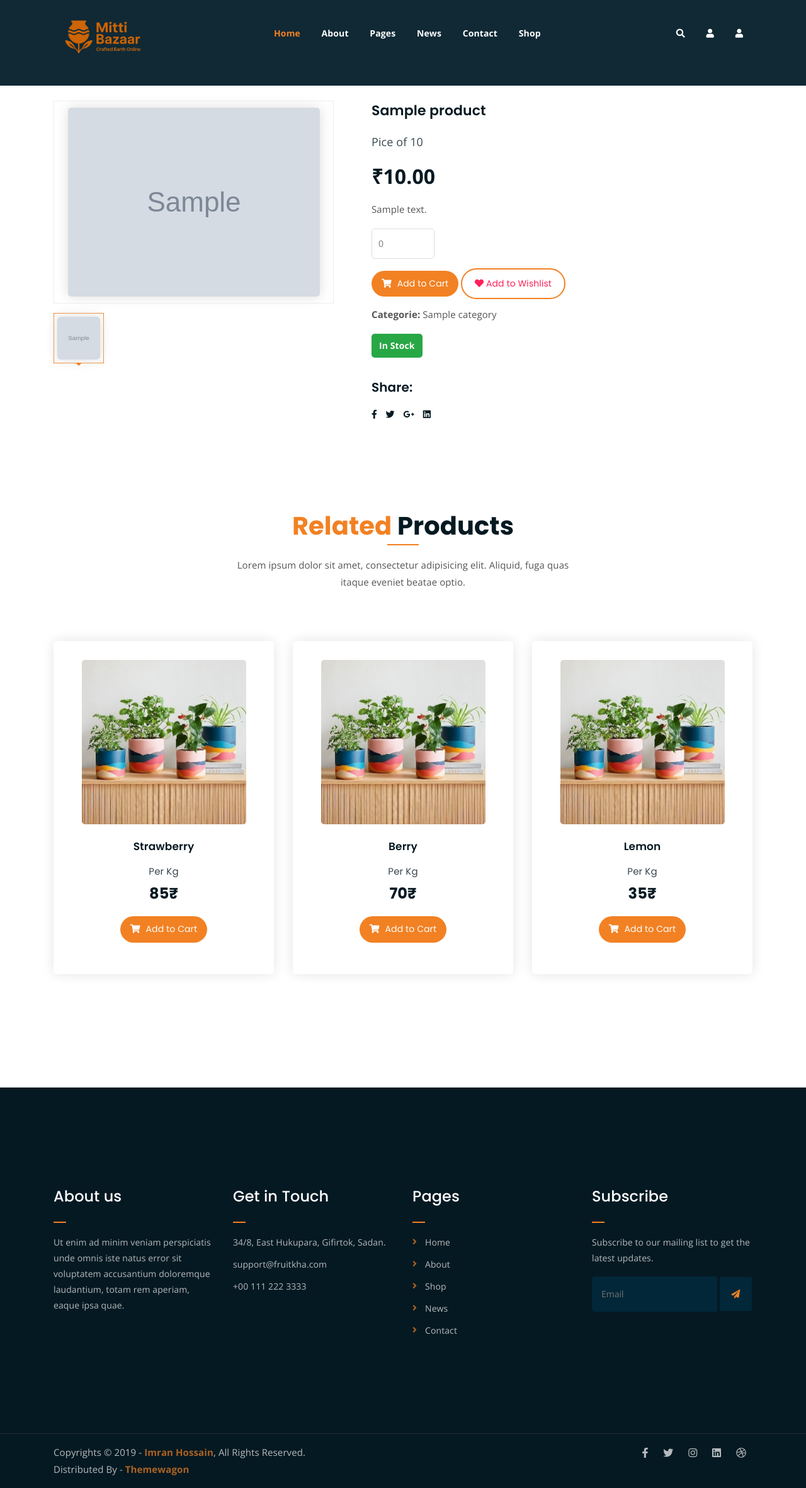
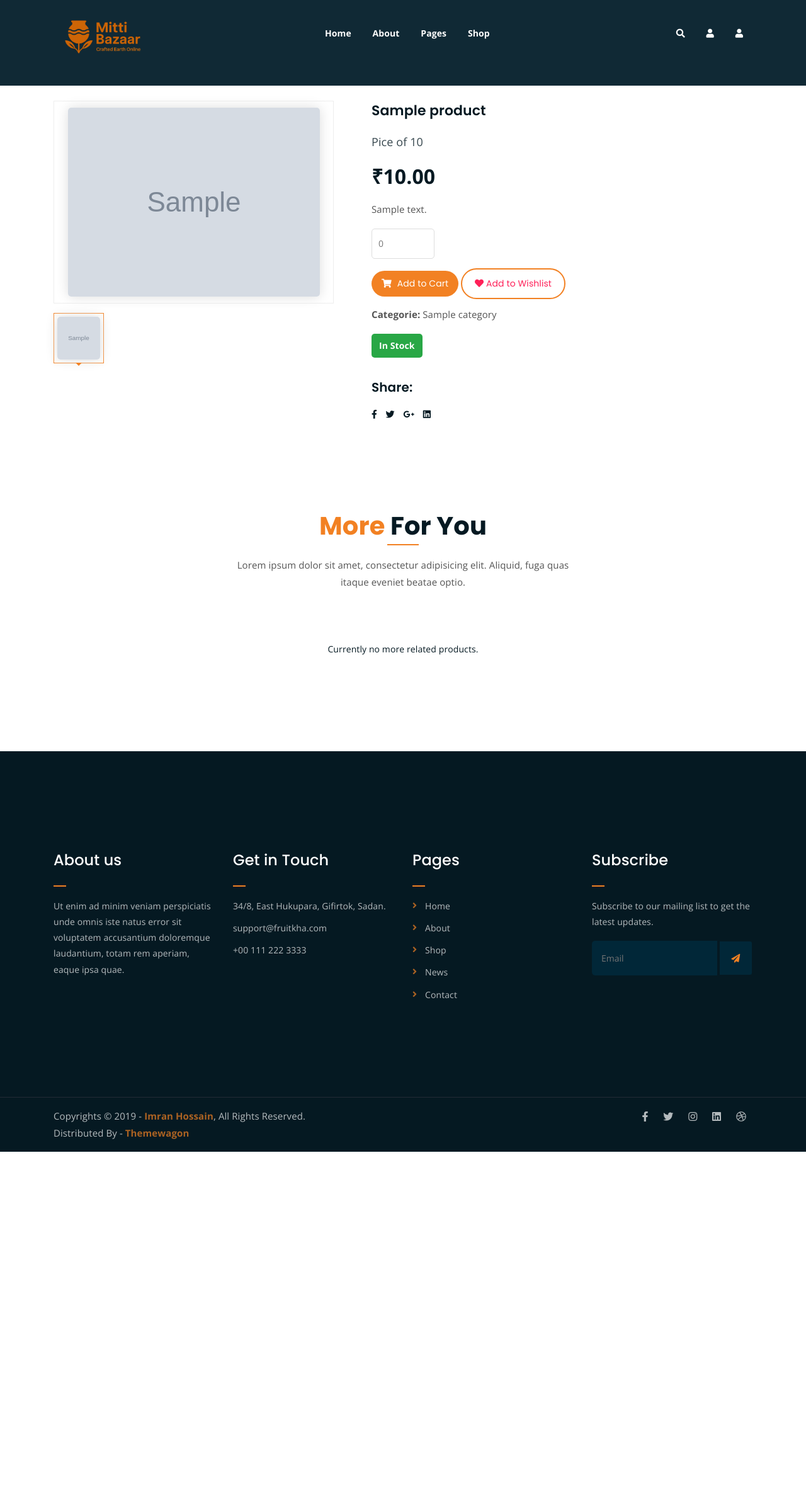
Before and after one commit to Debapriyo8145/E-Com-Web_Backend-Mitti_Bazaar-, a Django app: page /product_details/1/ in a window 1280 px wide. Shown: the whole page at 63% size. After the commit the page ends 1829 px from the top, so only its background shows below. Run offline with Django 4.2, Linux system fonts and the light colour scheme; tables that the repository leaves empty hold one stand-in row (values such as "Sample post"); grey boxes marked "Sample" are stand-in pictures; some libraries are stand-ins or nearby versions.

Commit message:
added dynamic related-product card at product details

```diff
--- a/myapp/templates/myapp/header.html
+++ b/myapp/templates/myapp/header.html
@@ -71,33 +71,32 @@
                         <!-- menu start -->
                         <nav class="main-menu">
                             <ul>
-                                <li class="current-list-item"><a href="{% url 'index' %}">Home</a>
+                                <li class="{% if request.resolver_match.url_name == 'index' %}current-list-item{% endif %}">
+                                   <a href="{% url 'index' %}">Home</a>
                                 </li>
-                                <li><a href="{% url 'about' %}">About</a></li>
+                                <li class="{% if request.resolver_match.url_name == 'about' %}current-list-item{% endif %}">
+                                    <a href="{% url 'about' %}">About</a>
+                                </li>
                                 <li><a href="#">Pages</a>
                                     <ul class="sub-menu">
-                                        <li><a href="404.html">404 page</a></li>
-                                        <li><a href="{% url 'about' %}">About</a></li>
-                                        <li><a href="{% url 'cart' %}">Cart</a></li>
-                                        <li><a href="checkout.html">Check Out</a></li>
                                         <li><a href="contact.html">Contact</a></li>
                                         <li><a href="news.html">News</a></li>
-                                        <li><a href="{% url 'shop' %}">Shop</a></li>
                                     </ul>
                                 </li>
-                                <li><a href="news.html">News</a>
+                                <!-- <li><a href="news.html">News</a>
                                     <ul class="sub-menu">
                                         <li><a href="news.html">News</a></li>
                                         <li><a href="single-news.html">Single News</a></li>
                                     </ul>
-                                </li>
-                                <li><a href="contact.html">Contact</a></li>
+                                </li> -->
+                                <!-- <li><a href="contact.html">Contact</a></li> -->
                                 <li><a href="{% url 'shop' %}">Shop</a>
                                     <ul class="sub-menu">
-                                        <li><a href="{% url 'shop' %}">Shop</a></li>
-                                        <li><a href="checkout.html">Check Out</a></li>
-                                        <li><a href="single-product.html">Single Product</a></li>
-                                        <li><a href="{% url 'cart' %}">Cart</a></li>
+                                        <li><a href="#">Handmade</a></li>
+                                        <li><a href="#">Traditional Items</a></li>
+                                        <li><a href="#">Home Decor</a></li>
+                                        <li><a href="#">Planters & Pots</a></li>
+                                        <li><a href="#">Teracota</a></li>
                                     </ul>
                                 </li>
                                 <li>
--- a/myapp/templates/myapp/product_details.html
+++ b/myapp/templates/myapp/product_details.html
@@ -80,41 +80,37 @@
 			<div class="row">
 				<div class="col-lg-8 offset-lg-2 text-center">
 					<div class="section-title">
-						<h3><span class="orange-text">Related</span> Products</h3>
+						<h3><span class="orange-text">More</span> For You</h3>
 						<p>Lorem ipsum dolor sit amet, consectetur adipisicing elit. Aliquid, fuga quas itaque eveniet beatae optio.</p>
 					</div>
 				</div>
 			</div>
-			<div class="row">
+			{% for item in related_products %}
 					<div class="col-lg-4 col-md-6 text-center">
 					    <div class="single-product-item">
 					        <div class="product-image">
-							<a href="single-product.html"><img src="{% static 'images/products/product-img-10.jpg' %}" alt=""></a>
+					            <a href="{% url 'product_details' item.id %}">
+					                {% if item.image %}
+					                    <img src="{{ item.image.url }}" alt="{{ item.name }}">
+					                {% else %}
+					                    <img src="{% static 'img/default.jpg' %}" alt="Default">
+					                {% endif %}
+					            </a>
 					        </div>
-						<h3>Strawberry</h3>
-						<p class="product-price"><span>Per Kg</span> 85₹ </p>
-						<a href="cart.html" class="cart-btn"><i class="fas fa-shopping-cart"></i> Add to Cart</a>
+					        <h3>{{ item.name }}</h3>
+					        <p class="product-price">
+					            <span>Qty: {{ item.quantity }}</span> ₹{{ item.price }}
+					        </p>
+					        <a href="{% url 'cart' %}" class="cart-btn">
+					            <i class="fas fa-shopping-cart"></i> Add to Cart
+					        </a>
 					    </div>
 					</div>
-				<div class="col-lg-4 col-md-6 text-center">
-					<div class="single-product-item">
-						<div class="product-image">
-							<a href="single-product.html"><img src="{% static 'images/products/product-img-10.jpg' %}" alt=""></a>
+					{% empty %}
+        			<div class="col-12 text-center">
+        			    <p>Currently no more related products.</p>
         			</div>
-						<h3>Berry</h3>
-						<p class="product-price"><span>Per Kg</span> 70₹ </p>
-						<a href="cart.html" class="cart-btn"><i class="fas fa-shopping-cart"></i> Add to Cart</a>
-					</div>
-				</div>
-				<div class="col-lg-4 col-md-6 offset-lg-0 offset-md-3 text-center">
-					<div class="single-product-item">
-						<div class="product-image">
-							<a href="single-product.html"><img src="{% static 'images/products/product-img-10.jpg' %}" alt=""></a>
-						</div>
-						<h3>Lemon</h3>
-						<p class="product-price"><span>Per Kg</span> 35₹ </p>
-						<a href="cart.html" class="cart-btn"><i class="fas fa-shopping-cart"></i> Add to Cart</a>
-					</div>
+				{% endfor %}
 			</div>
 			</div>
 		</div>
--- a/myapp/views.py
+++ b/myapp/views.py
@@ -6,6 +6,7 @@ from django.contrib import messages
 from .models import Products
 
 def index(request):
+
     products = Products.objects.all()[:6]
     return render(request, 'myapp/index.html', {'products': products})
 
@@ -91,5 +92,6 @@ def shop(request):
 
 def product_details(request, product_id):
     product = get_object_or_404(Products, id=product_id)
+    related_products = Products.objects.filter(category=product.category).exclude(id=product.id)[:6]
 
-    return render(request,'myapp/product_details.html', {'product':product})
+    return render(request,'myapp/product_details.html', {'product':product, 'related_products':related_products})
```
Also changed, not shown: media/img/product-img-10.jpg (added), media/img/product-img-10_ipGJcEl.jpg (added), media/img/product-img-11.jpg (added), media/img/product-img-17.jpg (added). Lines whose indentation alone changed are shown as unchanged.
